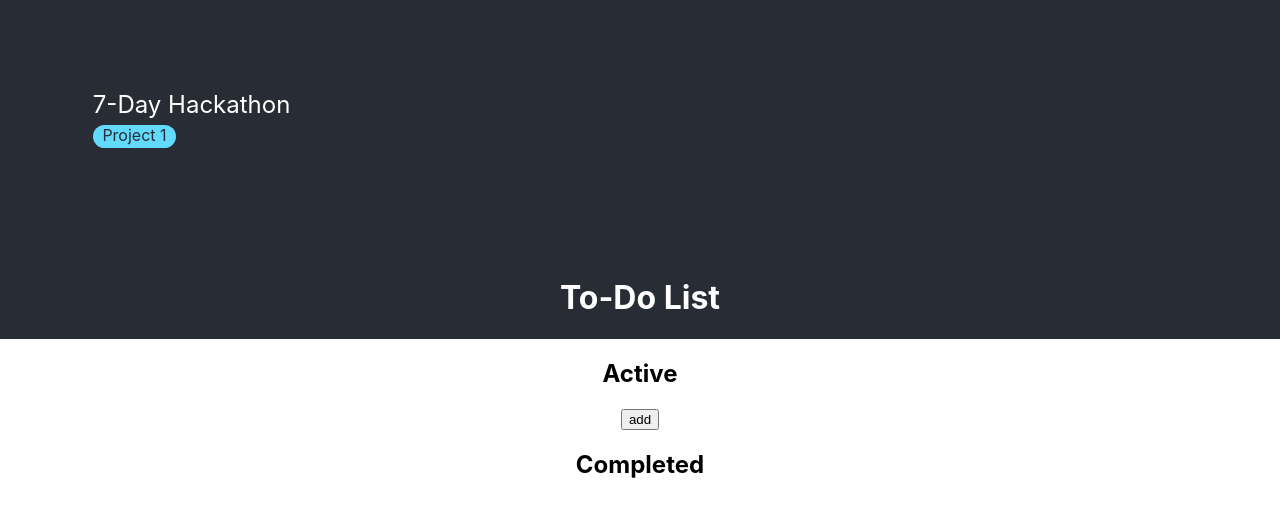
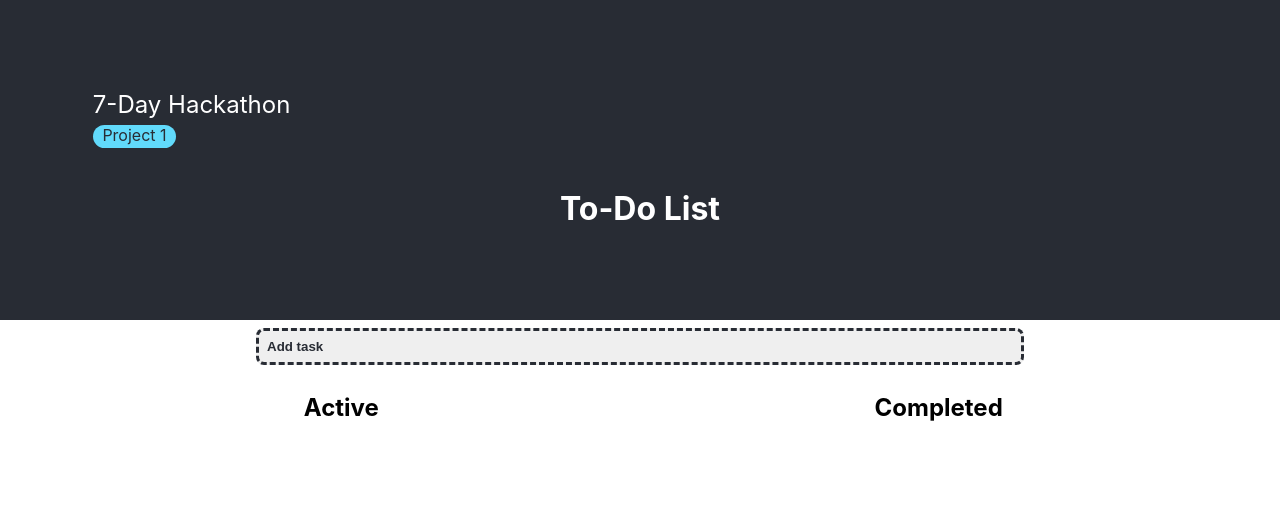
Before and after one commit to andrewhenin/to-do-list, a React (Create React App) app: page / in a window 1280 px wide. Shown: the top 516 px of the page. Built offline with nearby package versions, Linux system fonts and the light colour scheme.

Commit message:
added some styling

```diff
--- a/src/App.css
+++ b/src/App.css
@@ -1,19 +1,22 @@
 .App {
   text-align: center;
-}
-
-@media (prefers-reduced-motion: no-preference) {
-  .App-logo {
-    animation: App-logo-spin infinite 20s linear;
-  }
+  align-items: center;
 }
 
 .App-header {
   background-color: #282c34;
+  height: 40vh;
   display: flex;
   flex-direction: column;
-  justify-content: start;
+  justify-items: center;
   color: white;
+}
+
+.tasks {
+  display: flex;
+  flex-direction: row;
+  justify-content: space-evenly;
+  align-items: center;
 }
 
 .hackathon-header {
@@ -21,7 +24,8 @@
   flex-direction: column;
   width: fit-content;
   text-align: left;
-  padding: 7%;
+  padding-left: 7%;
+  padding-top: 7%;
   font-size: 1rem;
   margin-bottom: 1rem;
 }
@@ -60,4 +64,47 @@
 
 .h1 {
   text-align: center;
+  justify-content: start;
 }
+
+.h2 {
+  position: absolute;
+  top: 0;
+  left: 0;
+  width: 100%;
+  text-align: center;
+  justify-content: start;
+}
+
+.active-list {
+  display: flex;
+  flex-direction: column;
+  justify-content: flex-start;
+  width: 40vw;
+}
+
+.completed-list {
+  display: flex;
+  flex-direction: column;
+  width: 40vw;
+}
+
+.add-button {
+  text-align: start;
+  padding: 0.5rem;
+  width: 60%;
+  border:#282c34 3px dashed;
+  border-radius: 8px;
+  font-weight: bold;
+  color: #282c34;
+  margin: 0.5rem;
+}
+
+.add-button:hover {
+  background-color: #a6aebf;
+}
+
+.add-button:active {
+  background-color: #282c34;
+  color: #61dafb;
+}
--- a/src/App.js
+++ b/src/App.js
@@ -28,7 +28,6 @@ function App() {
   }
 
   const handleCheck = (task) => {
-    return () => {
       const updatedTask = { ...task, completed: !task.completed };
 
       if (!task.completed) {
@@ -37,17 +36,14 @@ function App() {
       } else {
         setActiveTasks([...activeTasks, updatedTask]);
         setcompletedTasks(completedTasks.filter(current_task => current_task.id !== task.id));
-      }
     };
   };
 
-  const handleEdit = (task) => {
-    return () => {
-      task.title = prompt("Enter task name")
-      task.description = prompt("Enter task description")
+  function handleEdit(task) {
+      task.title = prompt("Enter task name");
+      task.description = prompt("Enter task description");
       task.id = idCounter;
       setIdCounter(idCounter + 1);
-    };
   };
 
   return (
@@ -61,25 +57,29 @@ function App() {
           To-Do List
         </h1>
       </header>
+      <button
+        className="add-button"
+        onClick={() => handleAddTask()}
+      >
+        Add task
+      </button>
+      <div className="tasks">
         <div className="active-list">
           <h2>Active</h2>
-        <button
-          onClick={() => handleAddTask()}
-        >
-          add
-        </button>
-        <div>
+          <div className="active-tasks">
+
             {activeTasks.map(task => (
-            <TaskComponent item={task} removeFunc={handleRemoveTask} checkFunc={handleCheck(task)} editFunc={handleEdit(task)} key={task.id} />
+              <TaskComponent item={task} removeFunc={handleRemoveTask} checkFunc={handleCheck} editFunc={handleEdit} key={task.id} />
             ))}
           </div>
         </div>
         <div className="completed-list">
           <h2>Completed</h2>
-        <div>
+          <div className="completed-tasks">
             {completedTasks.map(task => (
-            <TaskComponent item={task} removeFunc={handleRemoveTask} checkFunc={handleCheck(task)} editFunc={handleEdit(task)} key={task.id} />
+              <TaskComponent item={task} removeFunc={handleRemoveTask} checkFunc={handleCheck} editFunc={handleEdit} key={task.id} />
             ))}
+          </div>
         </div>
       </div>
     </div>
```
Lines whose indentation alone changed are shown as unchanged.
